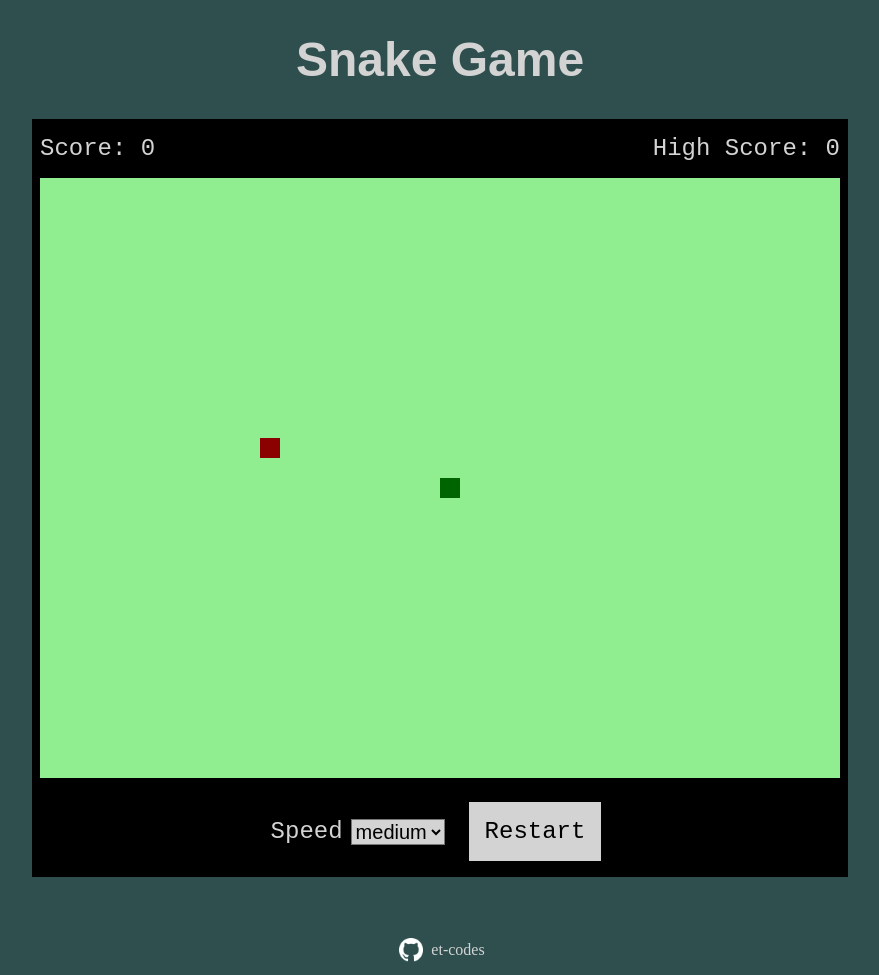
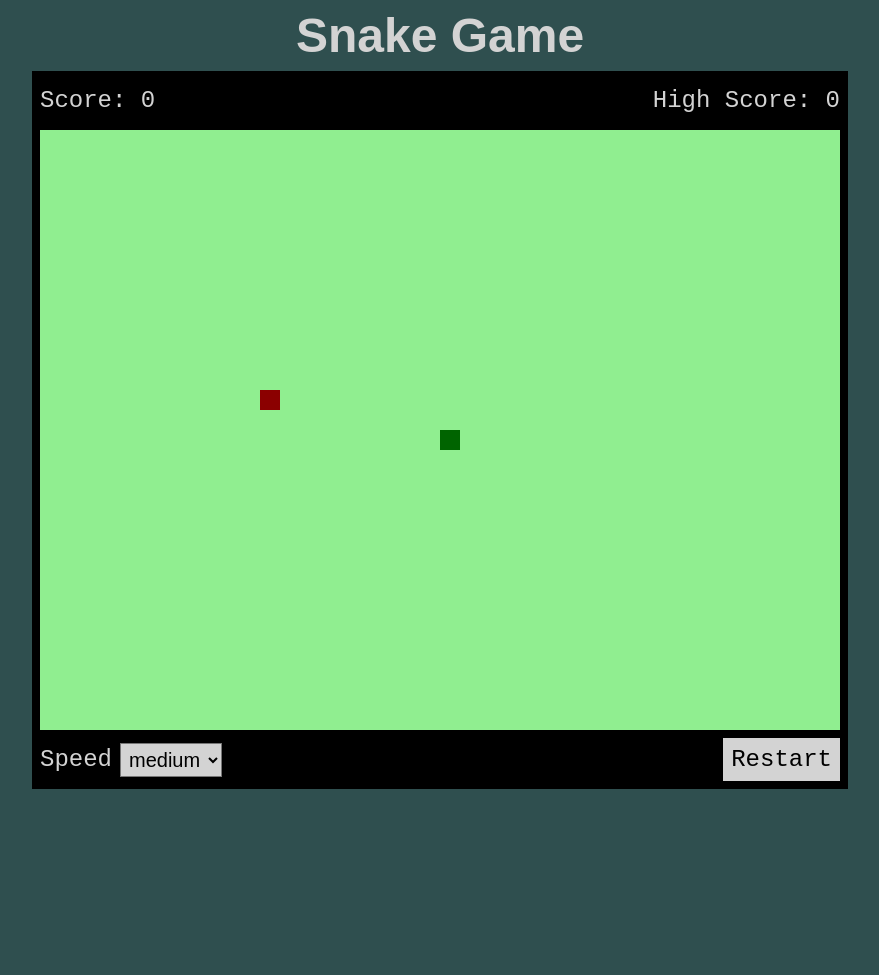
Before and after one commit to et-codes/js-snake, a plain HTML site: page index.html in a window 1280 px wide. Shown: the whole page, without its empty margins (200-1079 px from the left). After the commit the page ends 800 px from the top, so only its background shows below. Drawn offline with Linux system fonts and the light colour scheme.

Commit message:
Optimize style and code.

```diff
--- a/index.html
+++ b/index.html
@@ -28,14 +28,6 @@
         </select>
         <button id="restart">Restart</button>
       </div>
-      <footer>
-        <div class="signature">
-          <a href="https://github.com/et-codes/js-snake">
-            <img id="logo" src="GitHub-Mark-Light-32px.png" alt="GitHub logo" />
-          </a>
-          <p>et-codes</p>
-        </div>
-      </footer>
     </div>
   </body>
 </html>
--- a/script.js
+++ b/script.js
@@ -18,8 +18,8 @@ const canvas = canvasElement.getContext('2d');
 
 // Create snake and apple objects
 const snake = [{
-  x: Math.floor(WIDTH / SIZE / 2),
-  y: Math.floor(HEIGHT / SIZE / 2),
+  x: Math.floor(MAX_X / 2),
+  y: Math.floor(MAX_Y / 2),
   dx: 0,
   dy: 0
 }];
@@ -27,8 +27,8 @@ let head = snake[0];
 const apple = { x: 0, y: 0 };
 
 const getApplePosition = () => {
-  apple.x = Math.floor(Math.random() * WIDTH / SIZE);
-  apple.y = Math.floor(Math.random() * HEIGHT / SIZE);
+  apple.x = Math.floor(Math.random() * MAX_X);
+  apple.y = Math.floor(Math.random() * MAX_Y);
   if (apple.x === head.x && apple.y === head.y) getApplePosition();
 }
 
@@ -79,7 +79,7 @@ const moveSnake = () => {
   newHead.x += newHead.dx;
   newHead.y += newHead.dy;
 
-  snake.splice(0, 0, newHead);
+  snake.unshift(newHead);
   snake.pop();
   head = snake[0];
 }
@@ -92,11 +92,9 @@ const checkCollisions = () => {
   }
 
   // Check if collided with self
-  for (let i = 1; i < snake.length; i++) {
-    if (head.x === snake[i].x && head.y === snake[i].y) {
-      endGame();
-      return;
-    }
+  if (snake.slice(1).some(tail => head.x === tail.x && head.y === tail.y)) {
+    endGame();
+    return;
   }
 
   // Check if collided with apple
@@ -151,8 +149,8 @@ const resetGame = () => {
   clearInterval(intervalId);
   score = 0;
   snake.splice(1);
-  head.x = Math.floor(WIDTH / SIZE / 2);
-  head.y = Math.floor(HEIGHT / SIZE / 2);
+  head.x = Math.floor(MAX_X / 2);
+  head.y = Math.floor(MAX_Y / 2);
   head.dx = 0;
   head.dy = 0;
   gameOver = false;
@@ -170,12 +168,13 @@ const startGame = () => {
   highScore = localStorage.getItem("highScore");
   if (highScore === null) highScore = 0;
   getApplePosition();
-  window.addEventListener('keydown', handleKeys);
-  const buttonRestart = document.getElementById('restart');
-  const selectSpeed = document.getElementById('speed');
-  buttonRestart.addEventListener('click', resetGame);
-  selectSpeed.addEventListener('change', setSpeed);
   intervalId = setInterval(loopGame, (1000 / FPS));
 }
 
+window.addEventListener('keydown', handleKeys);
+const buttonRestart = document.getElementById('restart');
+buttonRestart.addEventListener('click', resetGame);
+const selectSpeed = document.getElementById('speed');
+selectSpeed.addEventListener('change', setSpeed);
+
 startGame();
--- a/style.css
+++ b/style.css
@@ -19,6 +19,10 @@ header {
   margin: 0;
 }
 
+header h1 {
+  margin: 8px;
+}
+
 .scores {
   display: flex;
   justify-content: space-between;
@@ -37,9 +41,7 @@ button {
   background: lightgray;
   color: black;
   border: none;
-  padding: 16px;
-  margin: 8px;
-  margin-left: 16px;
+  padding: 8px;
 }
 
 button:hover {
@@ -48,6 +50,7 @@ button:hover {
 
 canvas {
   border: 8px solid black;
+  border-bottom: 0;
 }
 
 .bottom {
@@ -63,28 +66,9 @@ canvas {
   gap: 8px;
 }
 
-.bottom select {
+#speed {
   font-size: 20px;
+  padding: 4px;
   background: lightgray;
+  margin-right: auto;
 }
-
-.signature {
-  align-items: center;
-  display: flex;
-  gap: 4px;
-  justify-content: center;
-  margin-top: 48px;
-  color: lightgray;
-}
-
-.signature img {
-  scale: 0.75;
-  transform: rotate(-360deg);
-  transition: transform 0.5s;
-  vertical-align: middle;
-}
-
-.signature img:hover {
-  transform: rotate(360deg);
-  transition: transform 0.5s;
-}
```
